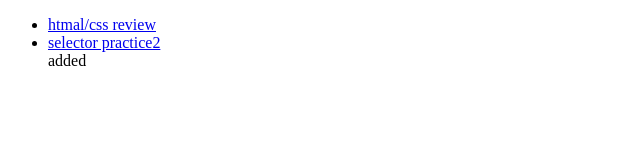
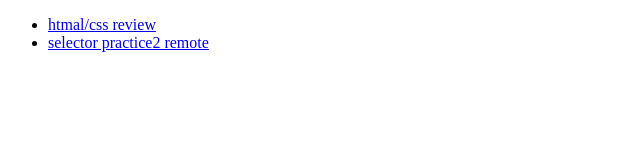
Before and after one commit to 24shiny/k6FE, a plain HTML site: page index.html in a window 1280 px wide. Shown: the whole page, without its empty margins (0-640 px from the left). Drawn offline with Linux system fonts and the light colour scheme.

Commit message:
Update index.html_0222

```diff
--- a/index.html
+++ b/index.html
@@ -9,8 +9,7 @@
     <ul>
         <!-- sdhfjksl -->
         <li><a href="./01/01.html">htmal/css review</a></li>
-        <li><a href="./02/02.html">selector practice2</a></li>
-        added
+        <li><a href="./02/02.html">selector practice2 remote</a></li>
     </ul>
 </body>
 </html>
```
